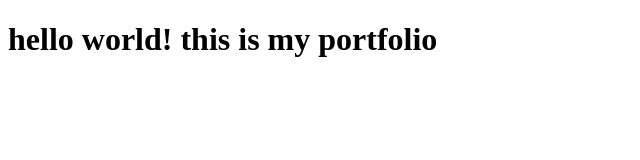
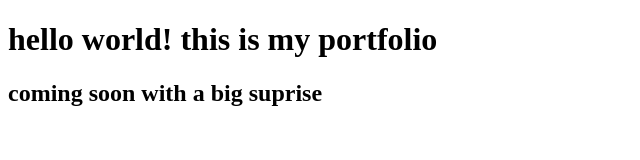
Before and after one commit to vishesh1916/Portfolio-, a plain HTML site: page index.html in a window 1280 px wide. Shown: the whole page, without its empty margins (0-640 px from the left). Drawn offline with Linux system fonts and the light colour scheme.

Commit message:
updated file

```diff
--- a/index.html
+++ b/index.html
@@ -7,5 +7,6 @@
 </head>
 <body>
     <h1>hello world! this is my portfolio</h1>
+     <h2>coming soon with a big suprise</h2>
 </body>
 </html>
```
